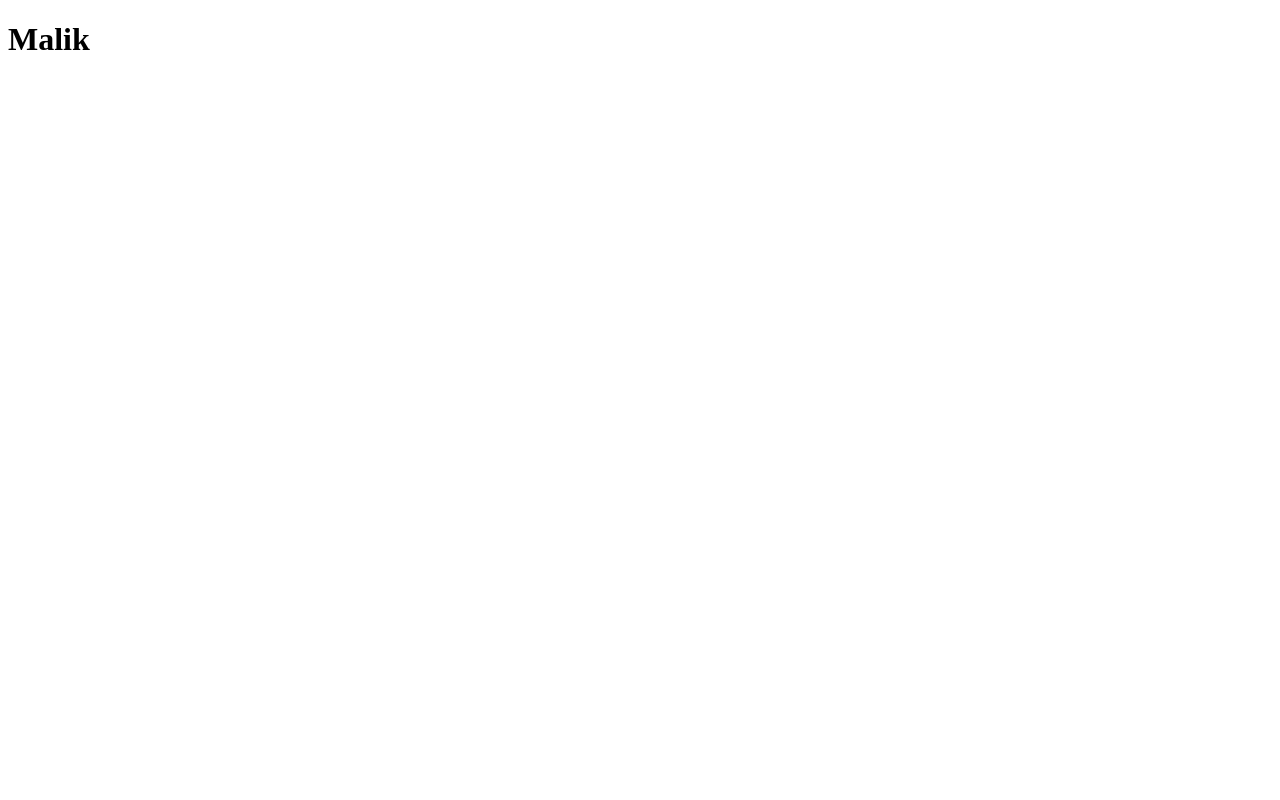
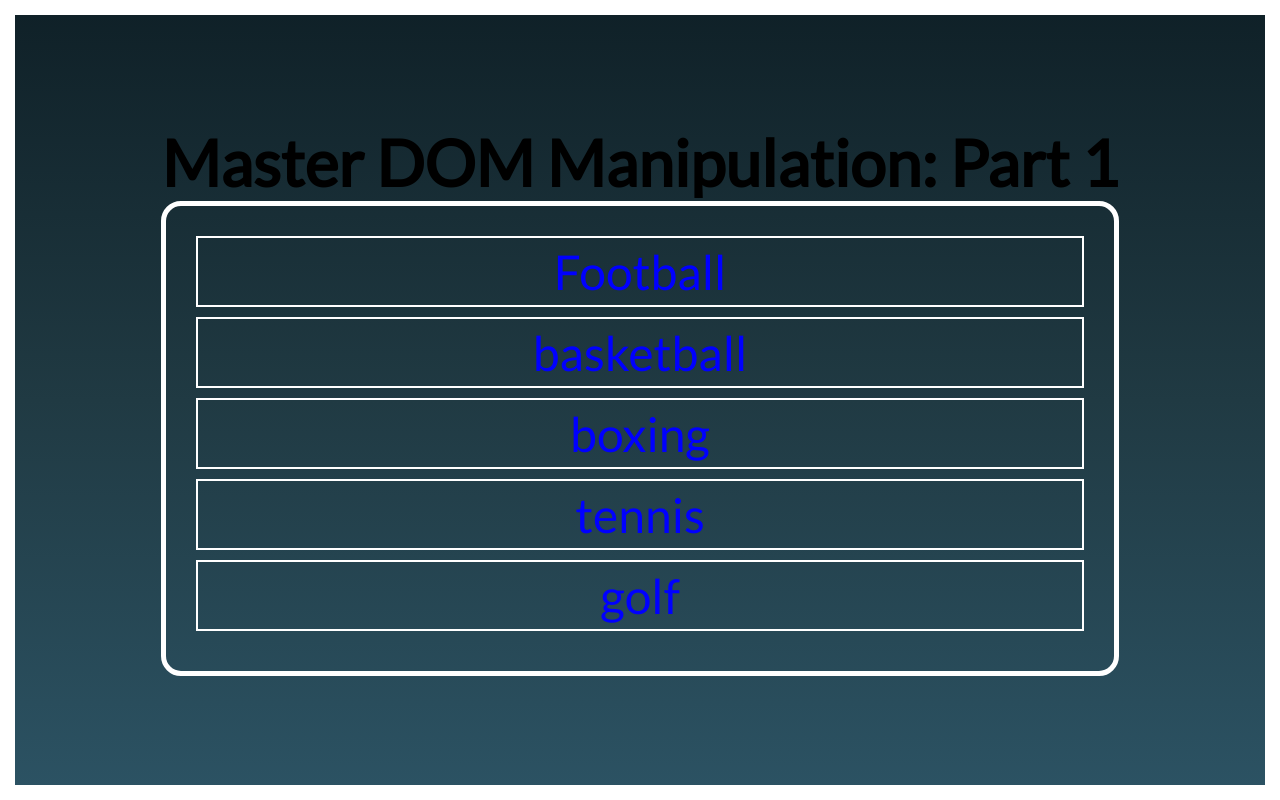
Before and after one commit to HaiderMalikk/CS_NOTES, a plain HTML site: page FullStack/JS DOM/index.html in a window 1280 px wide. Drawn offline with Linux system fonts and the light colour scheme.

Commit message:
DOM syntax

```diff
--- a/FullStack/JS DOM/DOM.js
+++ b/FullStack/JS DOM/DOM.js
@@ -1,6 +1,9 @@
 // !!!! DO NOT RUN THIS CODE IN TERMINAL USING NODEJS ITS MENT FOR THE BROWSER!!!!
 
 //! DOM is the Document Object Model its a JS object that contains all the HTML elements in the document so we can accsess and modify them, the html structure is a tree structure but we accsess it with DOM
+// ! we can change 'DOM' ie objects of a website like change the theme or press a button and do something ETC
+// ! in teh first example we accsessed the username ie changed the h1 object
+// ! Document node is parent node of all the other nodes
 
 // intro
 
@@ -12,8 +15,8 @@
 
 // Now what if we want users to change these objs
 // lets change the username
-let username = document.getElementById("username");
-username.textContent = "Malik";
+// let username = document.getElementById("username");
+// username.textContent = "Malik";
 
 // using JS we accsessed and changed the username
 // the dom obj is a big obj with properties and methods
@@ -21,3 +24,62 @@ username.textContent = "Malik";
 // we can alos change style and otehr stuff
 
 // DOM start
+
+// * methods of selecting dom elements
+
+// Get elements by id (returns single element)
+const option1 = document.getElementById('football');
+console.log(option1);
+
+// get elements by class (returns a array of elements)
+const option2 = document.getElementsByClassName('basketball');
+console.log(option2);
+
+// get elements by tag (returns a array of elements with same tag)
+const classli = document.getElementsByTagName('li');
+console.log(classli);
+
+// query selector (can get div tag class etc) get sfirst element that matches selector here div h4
+const queryselect = document.querySelector('div');
+console.log(queryselect);
+
+// query selector all (selects all the elements that match the selector here all the divs)
+const  querySelectAll = document.querySelectorAll('div');
+console.log(querySelectAll);
+
+// * changing styling of html
+
+option1.style.color = 'red'; // chaning the color of the element (inline selecting dose not work with list iteams we must loop through them)
+
+for (i=0 ; i < classli.length; i++){
+    classli[i].style.color = 'red';
+}
+
+// creating elements
+const ul = document.querySelector('ul'); // get the ul tag
+const li = document.createElement('li'); // create a new li tag NOT IN HTML
+
+// apending element li to ul
+ul.append(li);
+//adding text to li
+li.textContent = "Swimming";  // adding text there are other methods
+// print li to console
+console.log(li);
+
+// modifing html attributes and classes
+li.id = 'swimming';
+li.setAttribute('id', 'swimming');
+li.setAttribute('class', 'newIteam')
+li.removeAttribute('class') // removing property class
+li.classList.add('container'); // setting class so now li has class container so its inside class contanor so if we modify the class it will change
+
+// getting all new li's so we can change new colour
+const liList = document.getElementsByTagName('li');
+console.log(liList);
+// cahne all colors in conataer to blue
+for (i=0 ; i < liList.length; i++){
+    liList[i].style.color = 'blue';
+}
+
+// removing elemets
+li.remove(); // removes last element here it was swimming
--- a/FullStack/JS DOM/index.html
+++ b/FullStack/JS DOM/index.html
@@ -1,13 +1,109 @@
 <!DOCTYPE html>
 <html lang="en">
+
 <head>
     <meta charset="UTF-8">
+    <meta http-equiv="X-UA-Compatible" content="IE=edge">
     <meta name="viewport" content="width=device-width, initial-scale=1.0">
-    <title>Document</title>
-    <link rel="stylesheet" href="styles.css">
+    <title>Master DOM Manipulation: Part 1</title>
+    <style>
+
+        @import url('https://fonts.googleapis.com/css2?family=Lato&display=swap');
+
+
+        *     {
+            list-style: none;
+            padding: 0;
+            margin: 0;
+            box-sizing: border-box;
+        }
+
+        body {
+            background: linear-gradient(
+            #0f2027,
+            #203a43,
+            #2c5364);
+            height: 100vh;
+            font-family: 'Lato', sans-serif;
+            border: solid 15px #fff;
+            display: flex;
+            justify-content: center;
+            align-items: center;
+            font-size: 4rem;
+
+        }
+
+      #sports {
+          border: solid 5px #fff;
+          padding: 30px;
+          border-radius: 20px;
+          font-size: 3rem;
+          text-align: center;
+          color: #fff;
+      }
+
+      #sports li {
+          margin-bottom: 10px;
+          border: solid 2px #fff;
+          padding: 5px;
+          cursor: pointer;
+
+      }
+
+      .div2 {
+          border: solid 10px #fff;
+          border-radius: 20px;
+          font-size: 3.5rem;
+          text-align: center;
+          padding: 80px;
+          color: #fff;
+
+      }
+      .div1 {
+          border: solid 5px #fff;
+          border-radius: 20px;
+          font-size: 3.5rem;
+          text-align: center;
+          padding: 50px;
+          color: #fff;
+
+
+      }
+
+      button {
+          display: block;
+          font-size: 30px;
+        background: none;
+        border: solid 2px #fff;
+        color: #fff;
+        border-radius: 10px;
+        padding: 10px 30px;
+        margin-top: 10px;
+      }
+
+
+    </style>
 </head>
 <body>
-    <h1 id="username" >Empty</h1>
-    <script src="DOM.js"></script>
+
+
+    <div class="container">
+        <h4 id="'main-heading">Master DOM Manipulation: Part 1</h4>
+        <ul id="sports">
+            <li id="football">Football</li>
+            <li id="basketball">basketball</li>
+            <li id="boxing">boxing</li>
+            <li id="tennis">tennis</li>
+            <li id="golf">golf</li>
+        </ul>
+    </div>
+
+
+
+
 </body>
+
+
+<script src="DOM.js"></script>
+
 </html>
```
Also changed, not shown: 1 other file.
